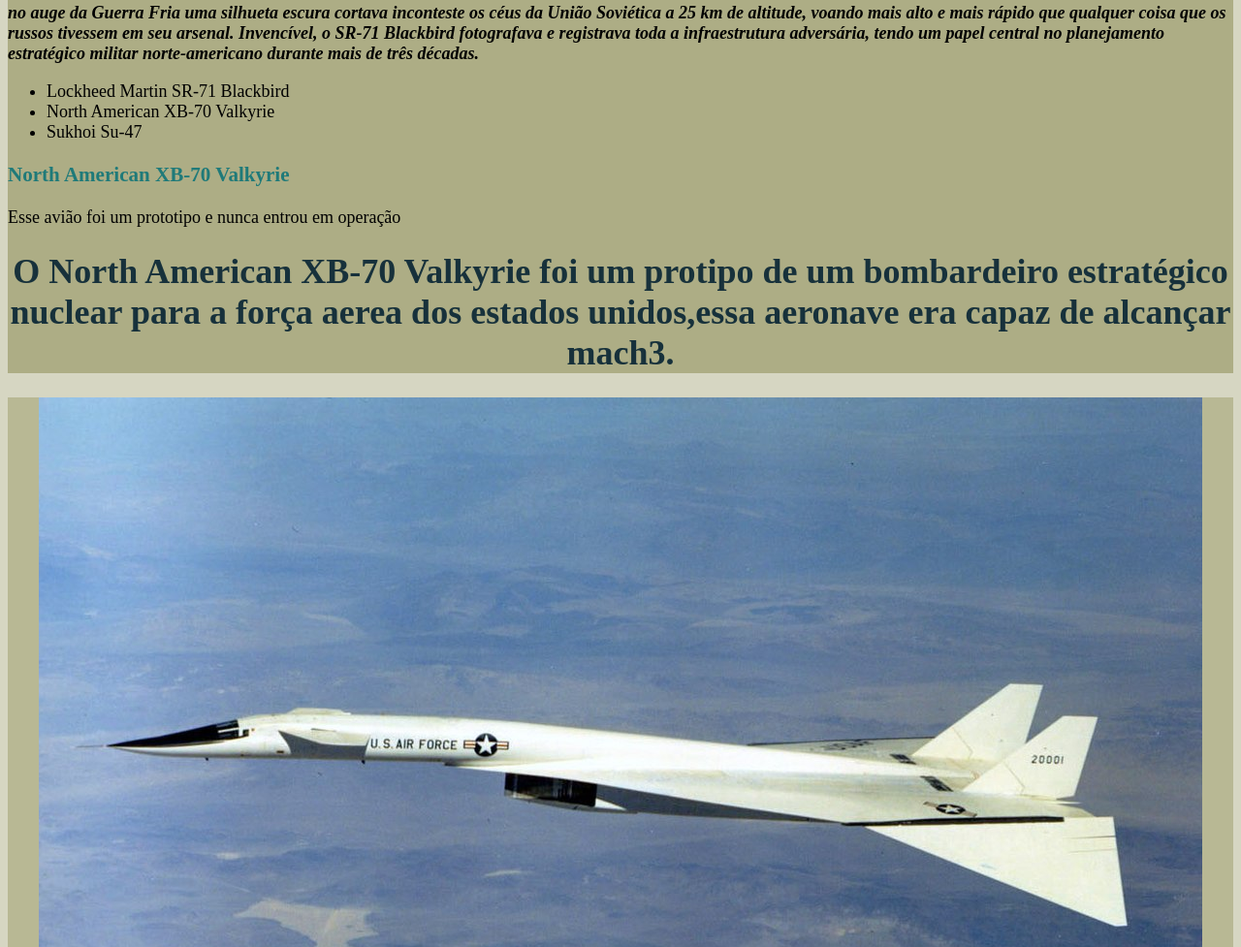
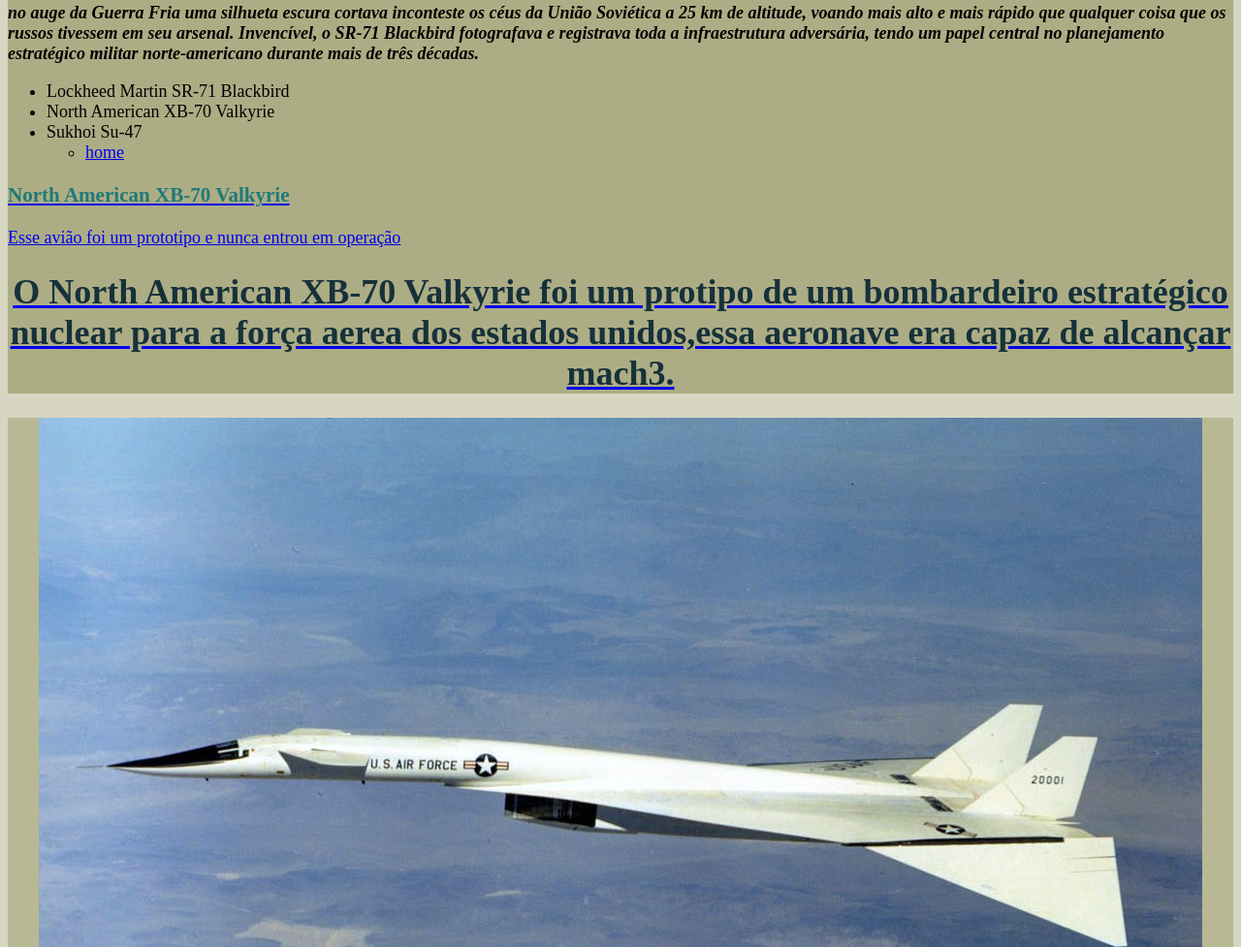
Before and after one commit to MateusZiroldo/3trimestre, a plain HTML site: page index.html in a window 1280 px wide. Shown: the part 1190-2167 px from the top of the page at 97% size. Drawn offline with Linux system fonts and the light colour scheme; a script that the page names is missing.

Commit message:
fgfdhfhfdfd

```diff
--- a/index.html
+++ b/index.html
@@ -20,7 +20,11 @@
     <li>Lockheed Martin SR-71 Blackbird</li>
     <li>North American XB-70 Valkyrie</li>
     <li>Sukhoi Su-47</li>
- </ul>
+<nav>
+<ul id="Cabeçario">
+    <li><a target="_blank" href="index.html">home</li>
+</ul>
+</nav>
 </div>
 <div class="Segundo paragrafo">
  <h3>North American XB-70 Valkyrie</h3>
```
